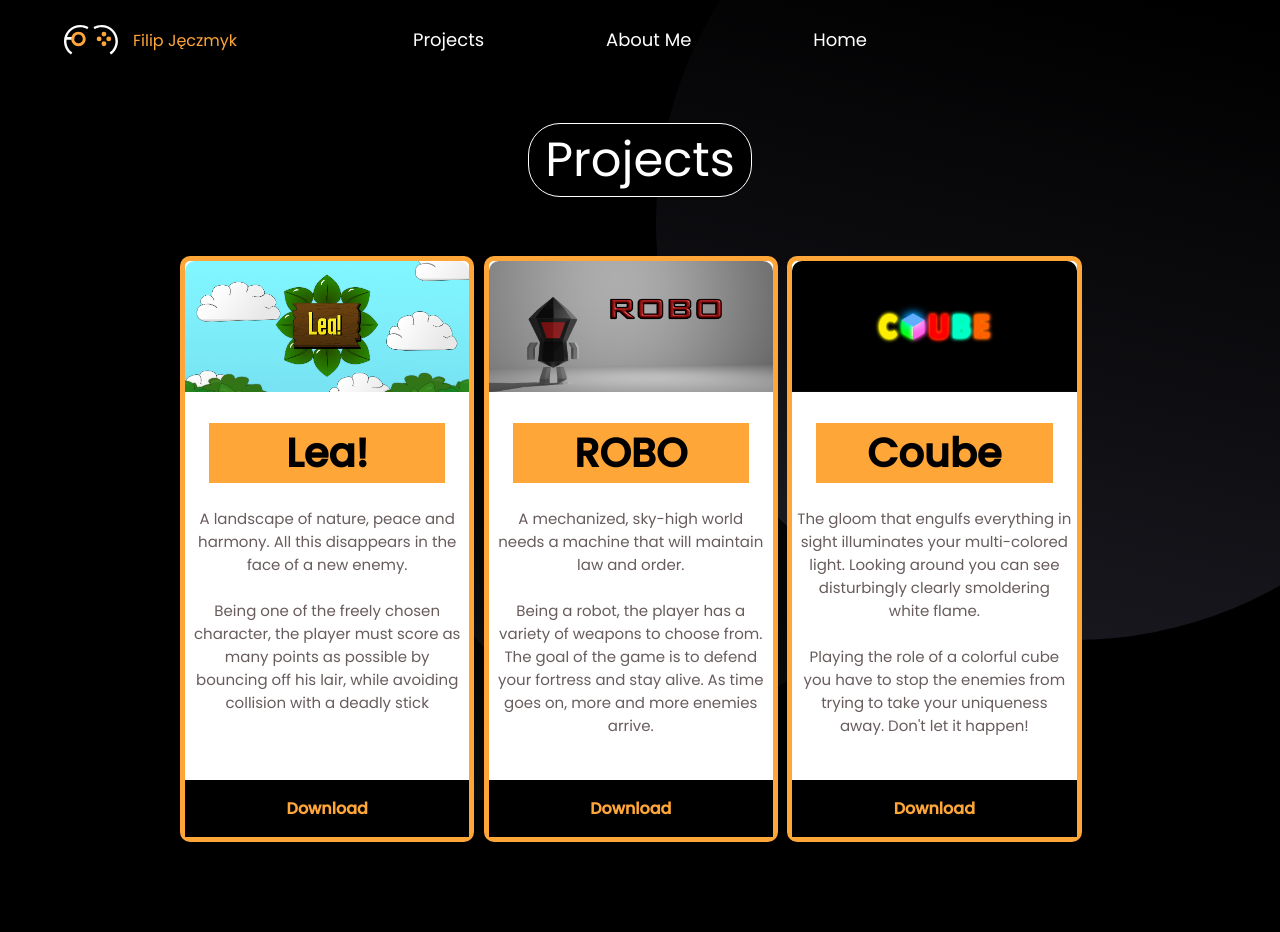
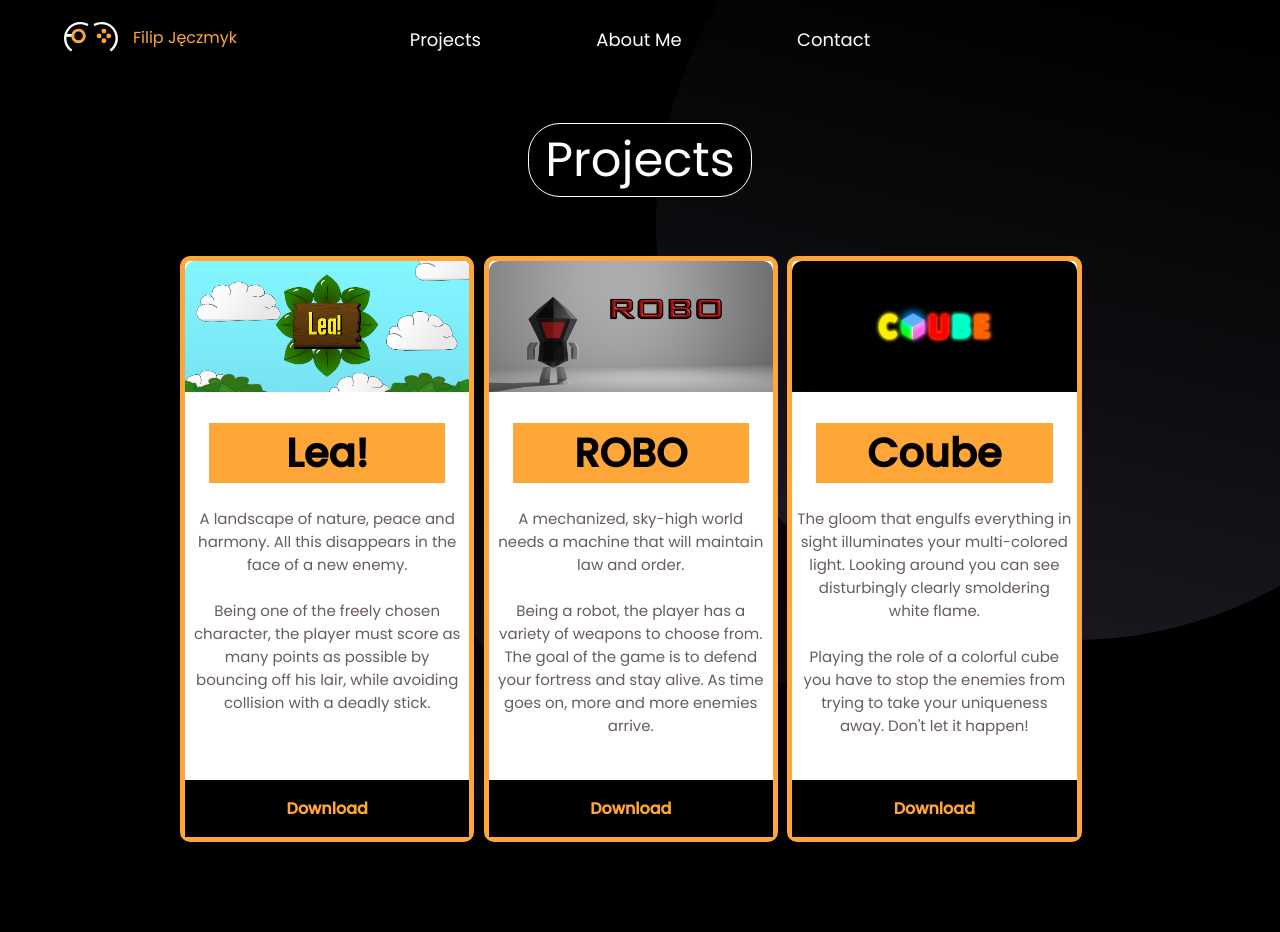
Before and after one commit to Qraksa/Qraksa.github.io, a PHP site: page /Projects.html in a window 1280 px wide. Run offline with PHP 8.4, Linux system fonts and the light colour scheme.

Commit message:
Portfolio
Fixed some bugs

```diff
--- a/Projects.html
+++ b/Projects.html
@@ -13,18 +13,18 @@
 <body style="background-color: black">
     <header>
         <div class="logo-container">
-            <img src="./img/logo2.svg" alt="logo" width="54" height="54" />
-            <h4 style="color: rgb(255, 166, 57)" class="logo">Filip Jęczmyk</h4>
+            <a class="Menu" href="./index.html"><img src="./img/logo2.svg" alt="logo" width="54" height="54" /></a>
+            <a class="Menu" href="./index.html"><h4 style="color: rgb(255, 166, 57)" class="logo">Filip Jęczmyk</h4></a>
         </div>
         <nav>
             <ul class="nav-links">
                 <li>
-                    <a class="nav-link" href="#" style="color: white">Projects</a>
+                    <a class="nav-link" href="./Projects.html" style="color: white">Projects</a>
                 </li>
                 <li>
                     <a class="nav-link" href="#" style="color: white">About Me</a>
                 </li>
-                <li><a class="nav-link" href="./index.html" style="color: white">Home</a></li>
+                <li><a class="nav-link" href="./ContactMe.html" style="color: white">Contact</a></li>
             </ul>
         </nav>
         <div class="cart">
@@ -42,7 +42,7 @@
           <img src="./img/BackgorundLea.png" class="Imgbackground"/>
           <h3 class="tittle">Lea!</h3>
           <p>
-            A landscape of nature, peace and harmony. All this disappears in the face of a new enemy. <br></br>Being one of the freely chosen character, the player must score as many points as possible by bouncing off his lair, while avoiding collision with a deadly stick</p>
+            A landscape of nature, peace and harmony. All this disappears in the face of a new enemy. <br></br>Being one of the freely chosen character, the player must score as many points as possible by bouncing off his lair, while avoiding collision with a deadly stick.</p>
             <br></br>
             <br></br>
           <button class="btn">Download</button>
--- a/ProjectsStyle.css
+++ b/ProjectsStyle.css
@@ -13,6 +13,7 @@ body {
   margin: 0;
   padding: 0;
   padding-bottom: 60px;
+  overflow-x: hidden;
 }
 button {
   font-family: "Poppins", sans-serif;
@@ -193,3 +194,12 @@ p {
   background-color: black;
   margin-top: 1.5rem;
 }
+.Menu {
+  text-decoration: none;
+}
+
+@media (max-width: 490px) {
+  .body {
+    overflow: hidden;
+  }
+}
--- a/contactStyle.css
+++ b/contactStyle.css
@@ -13,6 +13,7 @@ body {
   margin: 0;
   padding: 0;
   padding-bottom: 60px;
+  overflow-x: hidden;
 }
 button {
   font-family: "Poppins", sans-serif;
@@ -70,6 +71,10 @@ nav {
   color: #5f5f79;
   font-size: 18px;
   text-decoration: none;
+}
+.Menu {
+  text-decoration: none;
+  list-style: none;
 }
 .cart {
   flex: 1;
--- a/index.html
+++ b/index.html
@@ -13,8 +13,8 @@
 <body style="background-color: black">
   <header>
     <div class="logo-container">
-      <img src="./img/logo2.svg" alt="logo" width="54" height="54" />
-      <h4 style="color: rgb(255, 166, 57)" class="logo">Filip Jęczmyk</h4>
+      <a class="Menu" href="./index.html"><img src="./img/logo2.svg" alt="logo" width="54" height="54" /></a>
+      <a class="Menu" href="./index.html"><h4 style="color: rgb(255, 166, 57)" class="logo">Filip Jęczmyk</h4></a>
     </div>
     <nav>
       <ul class="nav-links">
```
Also changed, not shown: ContactMe.html (+4 -4 lines), style.css (+10 -0 lines).
